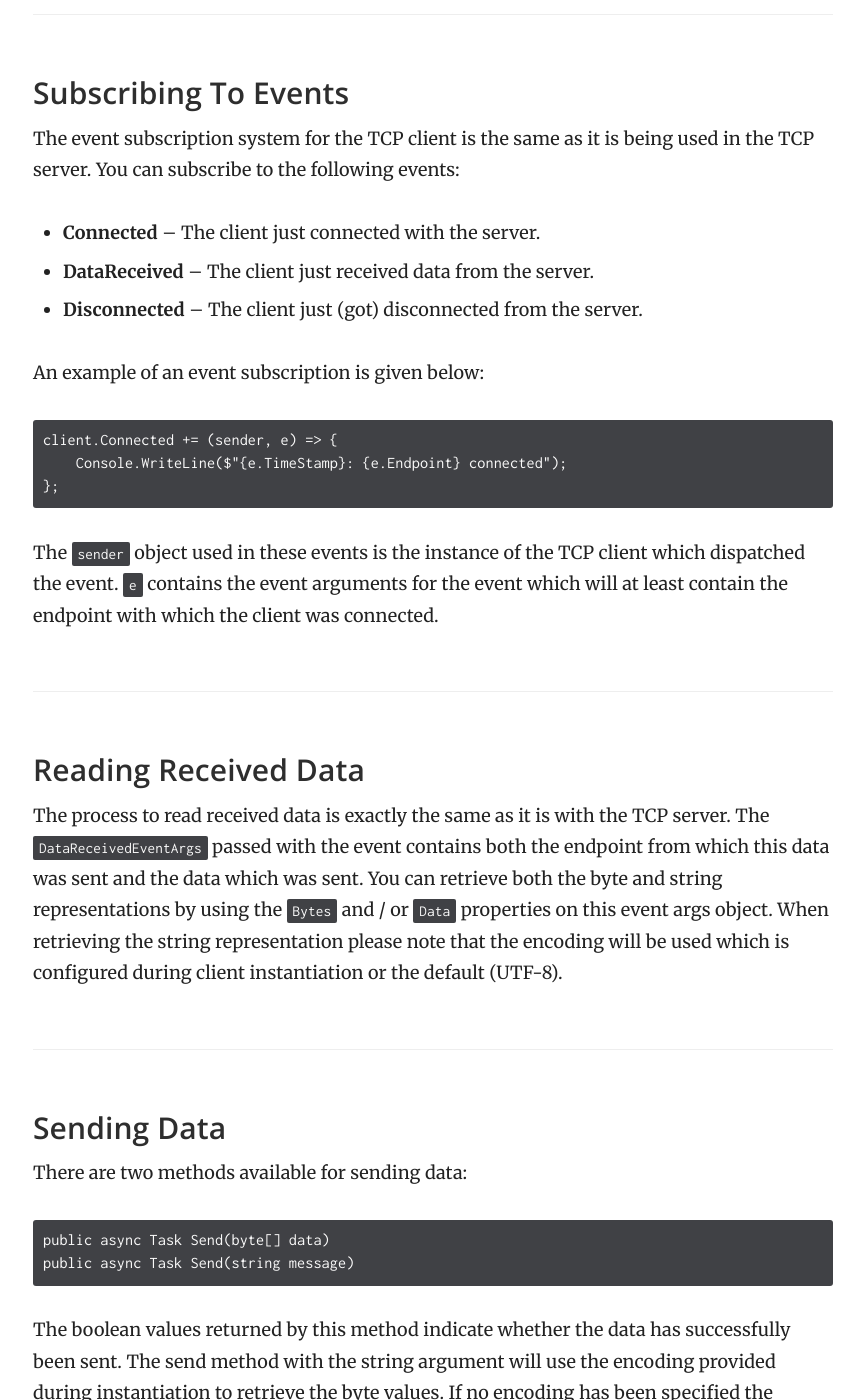
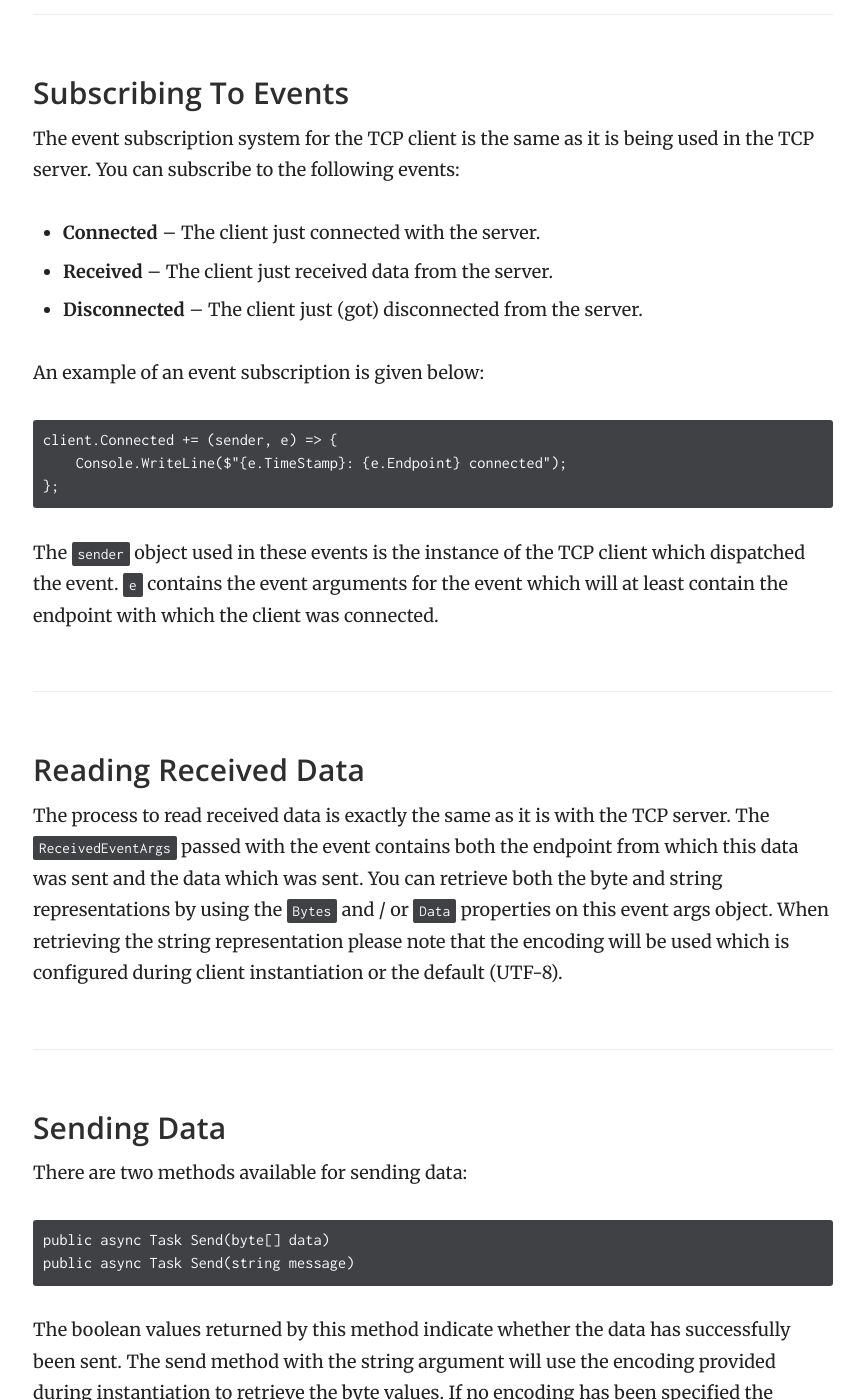
Before and after one commit to Boerman/docs, a Jekyll site: the page built from _docs/Libraries/Networking/tcp-client.md, in a window 1280 px wide and 1400 px high, scrolled down 1417 px. Shown: the whole window, without its empty margins (357-1221 px from the left). Built offline with Jekyll 4.4.1, drawn with Linux system fonts in a browser that asks for light colours.

Commit message:
Updated '_docs/Libraries/Networking/tcp-client.md' via CloudCannon

```diff
--- a/_docs/Libraries/Networking/tcp-client.md
+++ b/_docs/Libraries/Networking/tcp-client.md
@@ -35,7 +35,7 @@ Please note that the `Open()` method is asynchronous. This way the function will
 The event subscription system for the TCP client is the same as it is being used in the TCP server. You can subscribe to the following events:
 
 * **Connected**&nbsp;– The client just connected with the server.
-* **DataReceived**&nbsp;– The client just received data from the server.
+* **Received**&nbsp;– The client just received data from the server.
 * **Disconnected**&nbsp;– The client just (got) disconnected from the server.
 
 An example of an event subscription is given below:
@@ -50,7 +50,7 @@ The `sender` object used in these events is the instance of the TCP client which
 
 ### Reading Received Data
 
-The process to read received data is exactly the same as it is with the TCP server. The `DataReceivedEventArgs` passed with the event contains both the endpoint from which this data was sent and the data which was sent. You can retrieve both the byte and string representations by using the `Bytes` and / or `Data` properties on this event args object. When retrieving the string representation please note that the encoding will be used which is configured during client instantiation or the default (UTF-8).
+The process to read received data is exactly the same as it is with the TCP server. The `ReceivedEventArgs` passed with the event contains both the endpoint from which this data was sent and the data which was sent. You can retrieve both the byte and string representations by using the `Bytes` and / or `Data` properties on this event args object. When retrieving the string representation please note that the encoding will be used which is configured during client instantiation or the default (UTF-8).
 
 ### Sending Data
 
```
